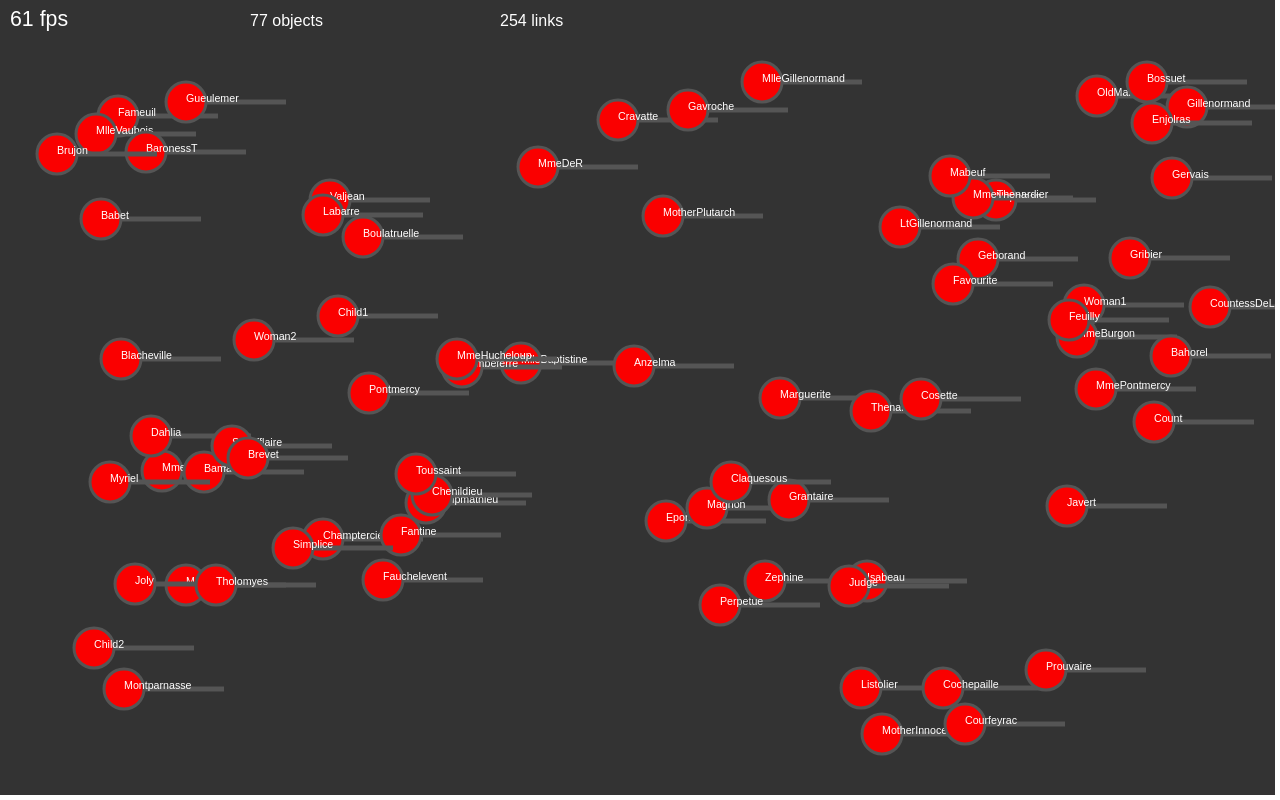
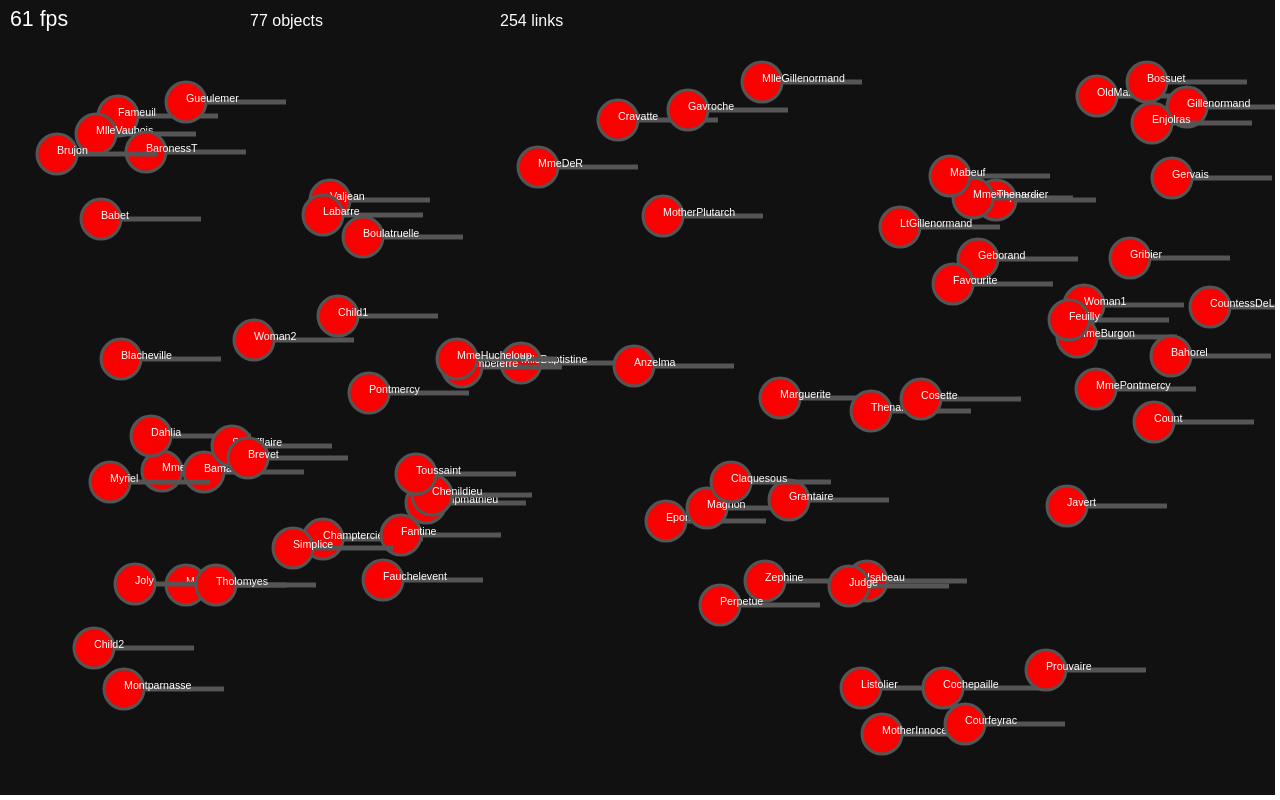
Before and after one commit to panzer2000/forcevis, a React (Create React App) app: page / in a window 1280 px wide. Built offline with nearby package versions, Linux system fonts and the light colour scheme.

Commit message:
Change to background color

```diff
--- a/src/components/App.js
+++ b/src/components/App.js
@@ -20,7 +20,7 @@ Data.populateRenderData();
     // Apply forces - move actual locations based on force, damping and mass
 
     // Prepare canvas for next frame
-    ctx.fillStyle = '#333333'
+    ctx.fillStyle = '#111111'
     ctx.fillRect(0, 0, ctx.canvas.width, ctx.canvas.height)
 
     // Draw links
```
